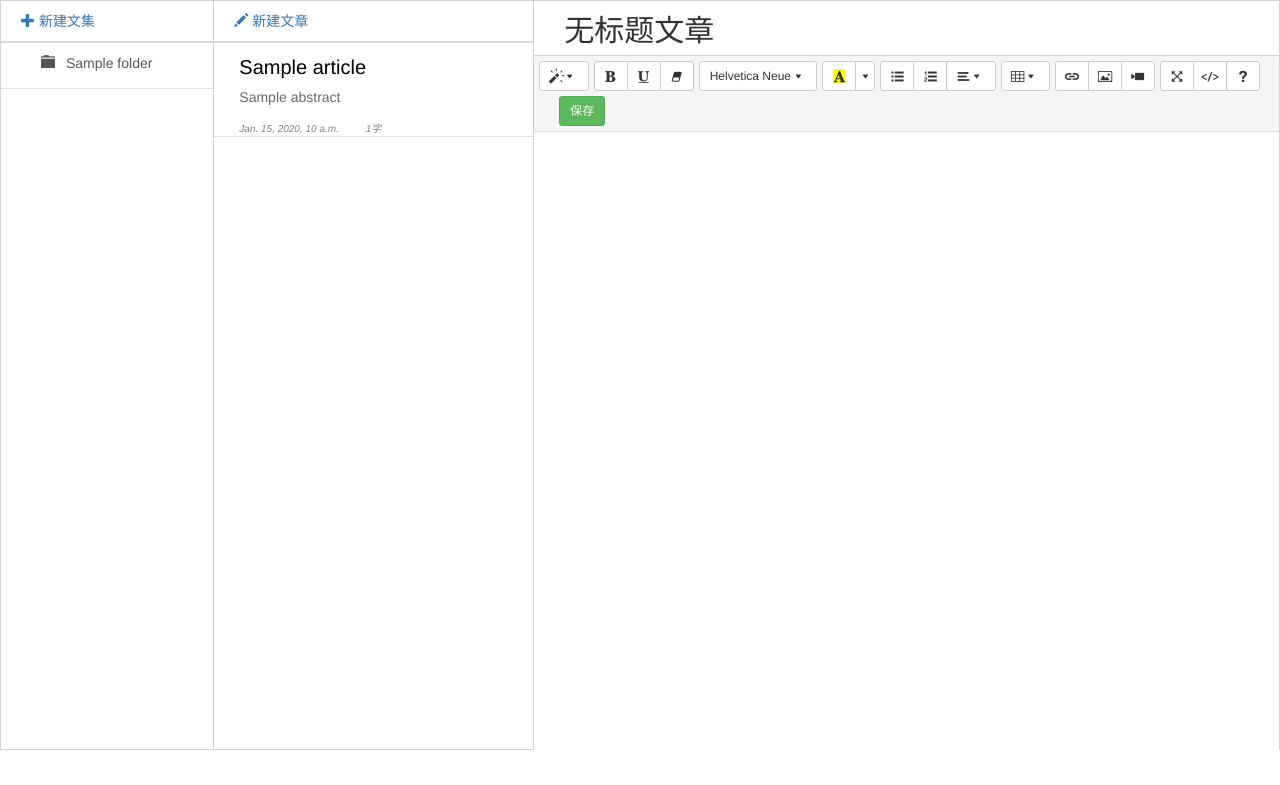
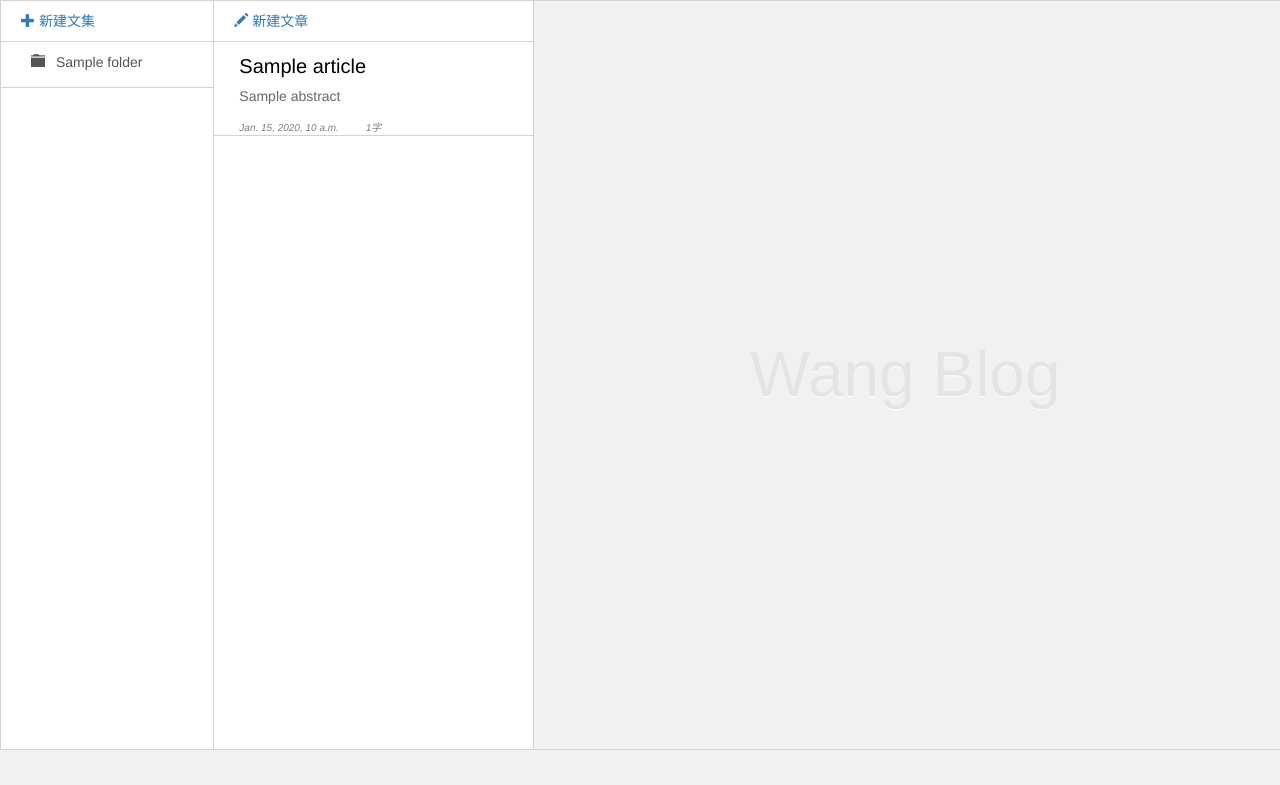
Before and after one commit to ZiQiangWang/wang_blog, a Django app: template templates/writer.html in a window 1280 px wide. Shown: the part 50-835 px from the top of the page. After the commit the page ends 800 px from the top, so only its background shows below. Run offline with Django 3.2, Linux system fonts and the light colour scheme; the template is opened without the code that fills it: most values are stand-ins (such as "Sample title", 1, 10 or a date in 2020); some libraries are stand-ins or nearby versions.

Commit message:
修改了一些细节，时间的显示，文集的重命名

```diff
--- a/blog/models.py
+++ b/blog/models.py
@@ -52,6 +52,9 @@
     def to_dict(self):
         return model_instance_to_dict(self)
 
+    def format_update_time(self):
+        return self.update_time.strftime('%Y-%m-%d')
+
     def __str__(self):
         return self.title
 
--- a/blog/utils.py
+++ b/blog/utils.py
@@ -47,11 +47,17 @@
     return model_dict
 
 def queryset_to_dict(obj):
+    '''
+        将一个查询结果转换为字典
+    '''
     serialized_obj = serializers.serialize('json', obj)
     qset = json.loads(serialized_obj)
     result = []
     for q in qset:
         result.append(q['fields'])
+
+    for r in result:
+        r['update_time']=r['update_time'].split('T')[0]
     return result
 
 if __name__ == '__main__':
--- a/static/css/blog.css
+++ b/static/css/blog.css
@@ -109,7 +109,7 @@
     color: #2580DB;
 }
 
- span.glyphicon-left {
+span.glyphicon-left {
     width: 15px;
     float: left;
 }
--- a/static/css/input_text.css
+++ /dev/null
@@ -1,3 +0,0 @@
-.input-to-text {
-    border: none;
-}
--- a/static/css/writer.css
+++ b/static/css/writer.css
@@ -31,14 +31,17 @@
 
 
 
-.list-group-item {
+#article .list-group-item, #folder .list-group-item {
     border-left: none;
     border-right: none;
+    border-top:none;
+    border-bottom: lightgrey solid thin;
+    margin-bottom: 0px;
 }
-.list-group-item:first-child {
+#article .list-group-item:first-child, #folder .list-group-item{
     border-radius: 0;
 }
-.list-group-item:last-child {
+#article .list-group-item:last-child, #folder .list-group-item{
     border-radius: 0;
 }
 
@@ -75,21 +78,28 @@
 }
 
 .folder-item, .new-folder-item{
-    padding-left:  40px;
-    padding-right: 40px;
+    padding-left:  30px;
 }
 
 .folder-rename-input {
     width: 65%;
     display:inline;
+    padding-left: 10px;
 }
 .folder-item.active, .folder-item.hover {
     background-color: royalblue !important;
     border-color: royalblue !important;
 }
 
+.folder-item #options {
+    float: right;
+}
+.folder-item #options .glyphicon-trash{
+    color: red;
+    padding-left: 5px;
+}
 .brief-text {
-    width: 80%;
+    width: 65%;
     display:inline-block;
     padding-left: 10px;
     overflow: hidden;
@@ -113,3 +123,23 @@
     padding-top: 10px;
     border-bottom: lightgrey solid thin;
 }
+
+.no-notes {
+    background: #f1f1f1;
+    text-align: center;
+    width: 100%;
+}
+
+.no-notes span {
+    vertical-align: middle;
+    color: #e4e4e4;
+    font-size: 64px;
+    text-shadow: 0 1px 0 white;
+}
+
+.no-notes:after {
+    content: "";
+    display: inline-block;
+    height: 100%;
+    vertical-align: middle;
+}
--- a/static/js/writer.js
+++ b/static/js/writer.js
@@ -7,10 +7,12 @@
     init_tree()
 
     function init_tree () {
+        init_article_amids()
         init_folder_fmids()
-        init_article_amids()
+        init_data()
      }
 
+     // 初始化文集的树结构
     function init_folder_fmids () {
         $('.folder-item').each(function(index, el) {
             var fmid = $(this).data('fmid')
@@ -29,16 +31,49 @@
         });
     }
 
-    $(window).keydown(function(e) {
-        if (e.keyCode == 83 && e.ctrlKey) {
-            e.preventDefault();
-            notify(true,"保存成功")
+
+    function init_data() {
+        $.ajax({
+            url: '/get_articles_of_folder/',
+            type: 'GET',
+            dataType: 'json',
+            data: {fmid: cur_fmid},
+        })
+        .done(function(data) {
+            if (data.success) {
+
+                var ar = data.articles
+                var tmp = new Object()
+                for (var i = 0; i < ar.length; i++) {
+                    tmp[ar[i].mid] = ar[i]
                 }
-    });
+                folder_article_tree[cur_fmid] = tmp
 
+                var articles_obj = folder_article_tree[cur_fmid]
+                if (articles_obj == undefined || Object.keys(articles_obj).length == 0) {
+                    // TODO
+                }else {
+                    cur_obj = articles_obj[cur_amid]
+                    set_summernote_code(cur_obj.title, cur_obj.content)
+                }
+            }
+        })
+        .fail(function() {
+            console.log('ajax失败')
+        })
+    }
+
+
+    // 初始化插件summernote
     $('#summernote').summernote({
-        minHeight: null, // set minimum height of editor
-        maxHeight: null, // set maximum height of editor
+        // toolbar: [
+        //     // ['style', ['bold', 'italic', 'underline', 'clear']],
+        //     // ['font', ['strikethrough', 'superscript', 'subscript']],
+        //     // ['fontsize', ['fontsize']],
+        //     // ['color', ['color']],
+        //     // ['para', ['ul', 'ol', 'paragraph']],
+        //     // ['height', ['height']]
+        // ],
         callbacks: {
             onInit: function() {
                 var ned = $('div.note-editor');
@@ -72,6 +107,7 @@
     });
 
 
+    // 保存文章内容
     $('#saveFileBtn').click(function(event) {
         var content = $('#summernote').summernote('code');
         var title = $('#title').val();
@@ -93,8 +129,6 @@
         })
     });
 
-
-
     reset_height();
     $(window).resize(function(event) {
         reset_height();
@@ -109,9 +143,20 @@
         });
     }
 
+    $(window).keydown(function(e) {
+        if (e.keyCode == 83 && e.ctrlKey) {
+            e.preventDefault();
+            notify(true,"保存成功")
+        }
+    });
+
+    $('body').hide()
+    $(window).on('load', function() {
+        $("body").show();
+    });
+
     // 点击文集触发事件
     $('body').on('click', '.folder-item', function(event) {
-
         // 切换文集的打开关闭图标，以及激活状态
         $(".folder-item").removeClass('active');
         $(this).addClass('active');
@@ -119,19 +164,22 @@
         $('.folder-item > .glyphicon-folder-open').removeClass('glyphicon-folder-open').addClass('glyphicon-folder-close');
         $(this).children('.glyphicon-folder-close').removeClass('glyphicon-folder-close').addClass('glyphicon-folder-open');
 
+        $('.folder-item').each(function(index, el) {
+            var opt = $(this).find('#options')
+            if ($(this).hasClass('active')) {
+                opt.css('visibility', 'visible');
+            }else {
+                opt.css('visibility', 'hidden');
+            }
+        });
         index = $('.folder-item').index(this)
 
         fmids = Object.keys(folder_article_tree)
-
-        // if (fmids[index] != cur_fmid)
-        {
         cur_fmid = fmids[index]
         expand_folder(cur_fmid)
-        }
-
     });
 
-    // 点击文集，展开相应的文章
+    // 点击文集，获取数据，展开相应的文章
     function expand_folder (fmid) {
 
         if (folder_article_tree[cur_fmid] == undefined) {
@@ -150,7 +198,6 @@
                         tmp[ar[i].mid] = ar[i]
                     }
                     folder_article_tree[fmid] = tmp
-
                     refresh_article_list(ar)
                 }
             })
@@ -177,6 +224,8 @@
         }
         return tmp
     }
+
+    // 根据拉取的数据，重新渲染文章列表
     function refresh_article_list (obj) {
 
         ar = object_to_array(obj)
@@ -202,19 +251,21 @@
             $('#article').append(new_article)
         }
         if (ar.length) {
+            $('#writer').show()
+            $('.no-notes').hide()
             set_summernote_code(ar[0]['title'],ar[0]['content'])
             cur_amid = ar[0].mid
         }else{
             cur_amid = undefined
+            $('#writer').hide()
+            $('.no-notes').show()
         }
     }
 
-    // 切换笔记的激活状态
-    $('.article-item').click(function(event) {
-        $(".article-item").removeClass('active');
-        $(this).addClass('active');
-    });
-
+    function set_summernote_code (title, content) {
+        $('#title').val(title)
+        $('#summernote').summernote('code', content);
+    }
 
     function notify(success,msg) {
 
@@ -270,6 +321,10 @@
         var new_folder = $('<a class="list-group-item folder-item" data-fmid=' + fmid +'> \
                                 <span class="glyphicon glyphicon-folder-open glyphicon-left"></span> \
                                 <div class="brief-text ">'+new_name+'</div> \
+                                <div id="options" style="visibility: hidden;">\
+                                    <span class="glyphicon glyphicon-pencil"></span>\
+                                    <span class="glyphicon glyphicon-trash"></span>\
+                                </div>\
                             </a>')
 
         var tmp = new Object()
@@ -277,39 +332,22 @@
         folder_article_tree = Object.assign(tmp, folder_article_tree)
         cur_fmid = fmid
         cur_amid = undefined
-        console.log(folder_article_tree)
         $('.new-folder-item').remove()
         $('#folder > .new-folder').after(new_folder)
         new_folder.trigger('click')
     }
 
-    //  双击文集进行重命名
-    $('body').on('dblclick','.folder-item > div.brief-text',function (event) {
-        var label = $(this)
-        var value = label.text()
-        var input = $('<input type="text" value='+ value +' class="form-control folder-rename-input">')
-        label.hide()
-        label.after(input)
-        input[0].focus()
-        input.select()
-
-        input.blur(function(event) {
-            label.text($(this).val())
-            $(this).remove()
-            rename_folder(cur_fmid,label.text())
-            label.show()
+    // 点击编辑进行重命名
+    $('body').on('click', '.folder-item #options .glyphicon-pencil', function(event) {
+        var name = $(this).parent('#options').prev('.brief-text')
+        $('#rename-folder .modal-body input').val(name.text())
+        $('#rename-folder').modal('show')
+        $('#rename-folder .modal-footer #ok').one('click', function(event) {
+            var input = $('#rename-folder .modal-body input')
+            rename_folder(cur_fmid, input.val())
+            name.text(input.val())
         });
-
-        input.keypress(function(event) {
-            if (event.keyCode == "13") {
-                label.text($(this).val())
-                $(this).remove()
-                rename_folder(cur_fmid,label.text())
-                label.show()
-            }
     });
-    })
-
 
     //  重命名文集
     function rename_folder(fmid, new_name) {
@@ -326,6 +364,16 @@
             notify(false,'ajax请求失败')
         })
     };
+
+    // 删除文集
+    $('body').on('click', '.folder-item #options .glyphicon-trash', function(event) {
+        var name = $(this).parent('#options').prev('.brief-text')
+        $('#delete-folder .modal-body').text('确认删除文集【'+ name.text() +'】？包含的文章将同时被删除')
+        $('#delete-folder').modal('show')
+        $('#delete-folder .modal-footer #ok').one('click', function(event) {
+
+        });
+    });
 
     // 新建文章
     $('#article > .new-article').click(function(event) {
@@ -387,19 +435,4 @@
             }
         }
     });
-
-    function set_summernote_code (title, content) {
-        $('#title').val(title)
-        $('#summernote').summernote('code', content);
-    }
-
-    $('#edit').click(function(event) {
-        $('#summernote').summernote({
-            focus: true
 });
-    });
-    $('#save').click(function(event) {
-        var makrup = $('#summernote').summernote('code');
-        $('#summernote').summernote('destroy');
-    });
-});
--- a/templates/base.html
+++ b/templates/base.html
@@ -12,7 +12,7 @@
     {% block head %} {% endblock %}
 </head>
 
-<body>
+<body width="100%">
     <nav class="navbar navbar-default noradius nopadding" role="navigation">
         <div class="container-fluid">
             <!-- Brand and toggle get grouped for better mobile display -->
--- a/templates/writer.html
+++ b/templates/writer.html
@@ -20,7 +20,11 @@
                 {% for f in folders %}
                 <a href="#" class="list-group-item folder-item {% ifequal f.mid fmid %} active {% endifequal %}" data-fmid={{ f.mid }}>
                     <span class="glyphicon {% ifequal f.mid fmid %}glyphicon-folder-open {% else %} glyphicon-folder-close {% endifequal %} glyphicon-left"></span>
-                    <div class="brief-text"> {{ f.name }} </div>
+                    <div class="brief-text">{{ f.name }}</div>
+                    <div id="options" style="visibility: {% ifequal f.mid fmid %} visible{% else %}hidden {% endifequal %};">
+                        <span class="glyphicon glyphicon-pencil"></span>
+                        <span class="glyphicon glyphicon-trash"></span>
+                    </div>
                 </a>
                 {% endfor %}
             </div>
@@ -30,7 +34,6 @@
                 <div class="new-article">
                     <a href="#"><span class="glyphicon glyphicon-pencil"></span> 新建文章</a>
                 </div>
-
                 {% for a in articles %}
                 <a class="list-group-item article-item {% ifequal a.mid amid %}active{% endifequal %}" data-amid={{ a.mid }}>
                     <div>
@@ -41,7 +44,7 @@
                         {{ a.abstract }}
                     </div>
                     <div class="article-item-footer">
-                        <span>{{ a.update_time }}</span>
+                        <span>{{ a.format_update_time }}</span>
                         <span>{{ a.num_of_words }}字</span>
                     </div>
                 </a>
@@ -49,13 +52,59 @@
             </div>
         </div>
         <div class="col-md-7 col-sm-12 nopadding">
-            <div>
+
+            <div id="writer" style="display: {% if amid %}block{% else %}none{% endif %};">
                 <input id="title" type="text" class="title" value="无标题文章" name="title">
+                <div id="summernote" class="noradus nopadding"></div>
             </div>
-            <div id="summernote" class="noradus nopadding"></div>
+            <div class="no-notes auto-height" style="display: {% if amid %}none{% else %}block{% endif %}; ">
+                <span>Wang Blog</span>
+            </div>
         </div>
     </div>
 </div>
+
+<div class="modal fade" id="delete-folder" tabindex="-1" role="dialog" aria-labelledby="del-topic-label" aria-hidden="true">
+    <div class="modal-dialog">
+        <div class="modal-content">
+            <div class="modal-header">
+                <button type="button" class="close" data-dismiss="modal" aria-hidden="true">
+                    &times;
+                </button>
+                <h4 class="modal-title" id="delete-folder-label"><strong>删除文集</strong></h4>
+            </div>
+            <div class="modal-body">
+
+            </div>
+            <div class="modal-footer">
+                <button type="button" class="btn btn-default" data-dismiss="modal">取消</button>
+                <button type="button" id="ok" class="btn btn-primary" data-dismiss="modal">确认</button>
+            </div>
+        </div>
+    </div>
+</div>
+
+<div class="modal fade" id="rename-folder" tabindex="-1" role="dialog" aria-labelledby="del-topic-label" aria-hidden="true">
+    <div class="modal-dialog">
+        <div class="modal-content">
+            <div class="modal-header">
+                <button type="button" class="close" data-dismiss="modal" aria-hidden="true">
+                    &times;
+                </button>
+                <h4 class="modal-title" id="rename-folder-label"><strong>重命名文集</strong></h4>
+            </div>
+            <div class="modal-body">
+                <label>请输入新的文集名</label>
+                <input type="text" class="form-control">
+            </div>
+            <div class="modal-footer">
+                <button type="button" class="btn btn-default" data-dismiss="modal">取消</button>
+                <button type="button" id="ok" class="btn btn-primary" data-dismiss="modal">确认</button>
+            </div>
+        </div>
+    </div>
+</div>
+
 {% endblock %}
 
 {% block script %}
--- a/wang_blog/settings.py
+++ b/wang_blog/settings.py
@@ -122,7 +122,7 @@
 
 USE_L10N = True
 
-USE_TZ = True
+USE_TZ = False
 
 
 # Static files (CSS, JavaScript, Images)
```
Also changed, not shown: blog/views.py (+2 -17 lines), static/js/input_text.js (deleted, +0 -8 lines), db.sqlite3, static/media/django-summernote/2016-11-30/8394e94e-0b4f-43a8-8530-efe041765e5c.jpg (deleted). Lines whose indentation alone changed are shown as unchanged.
